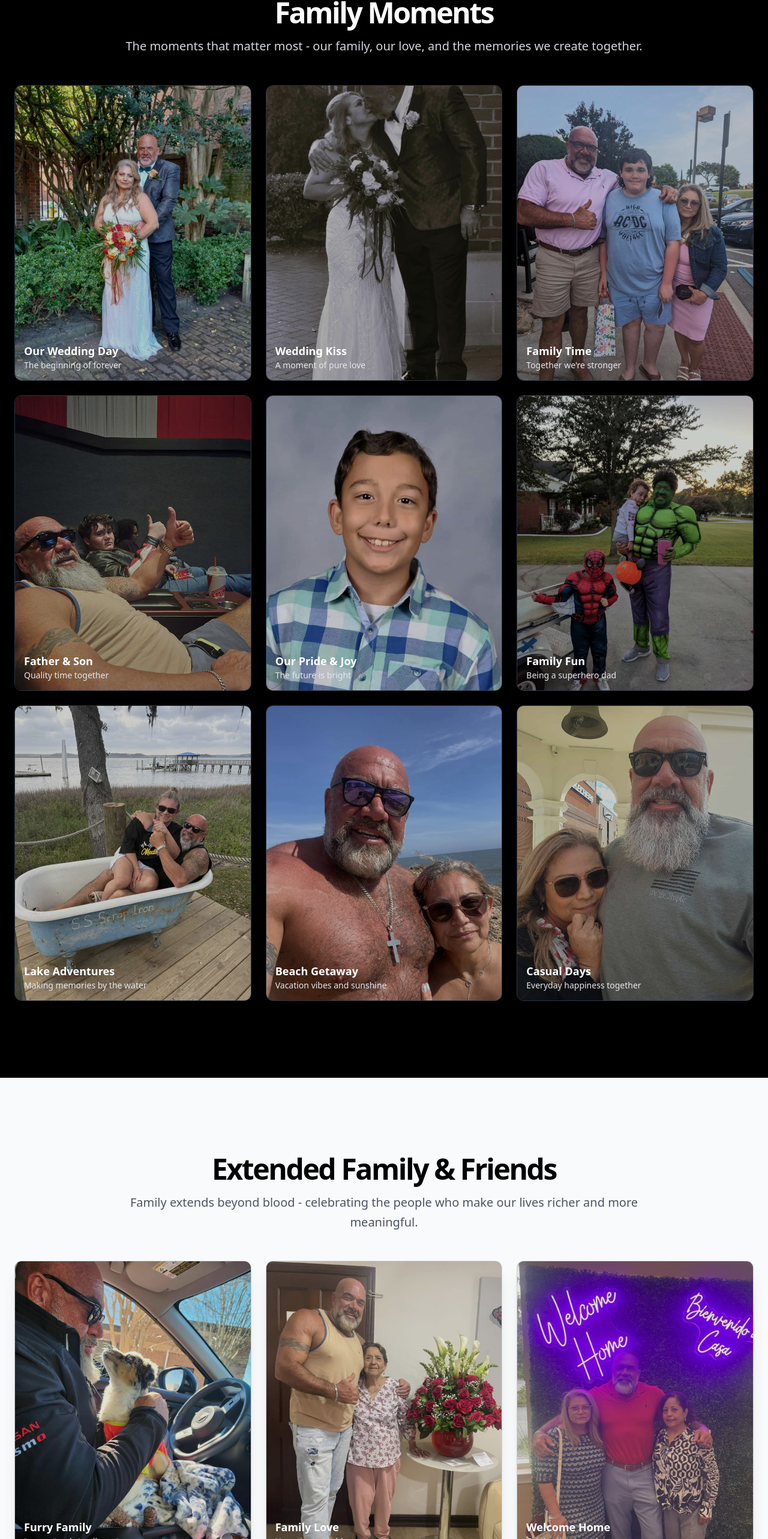
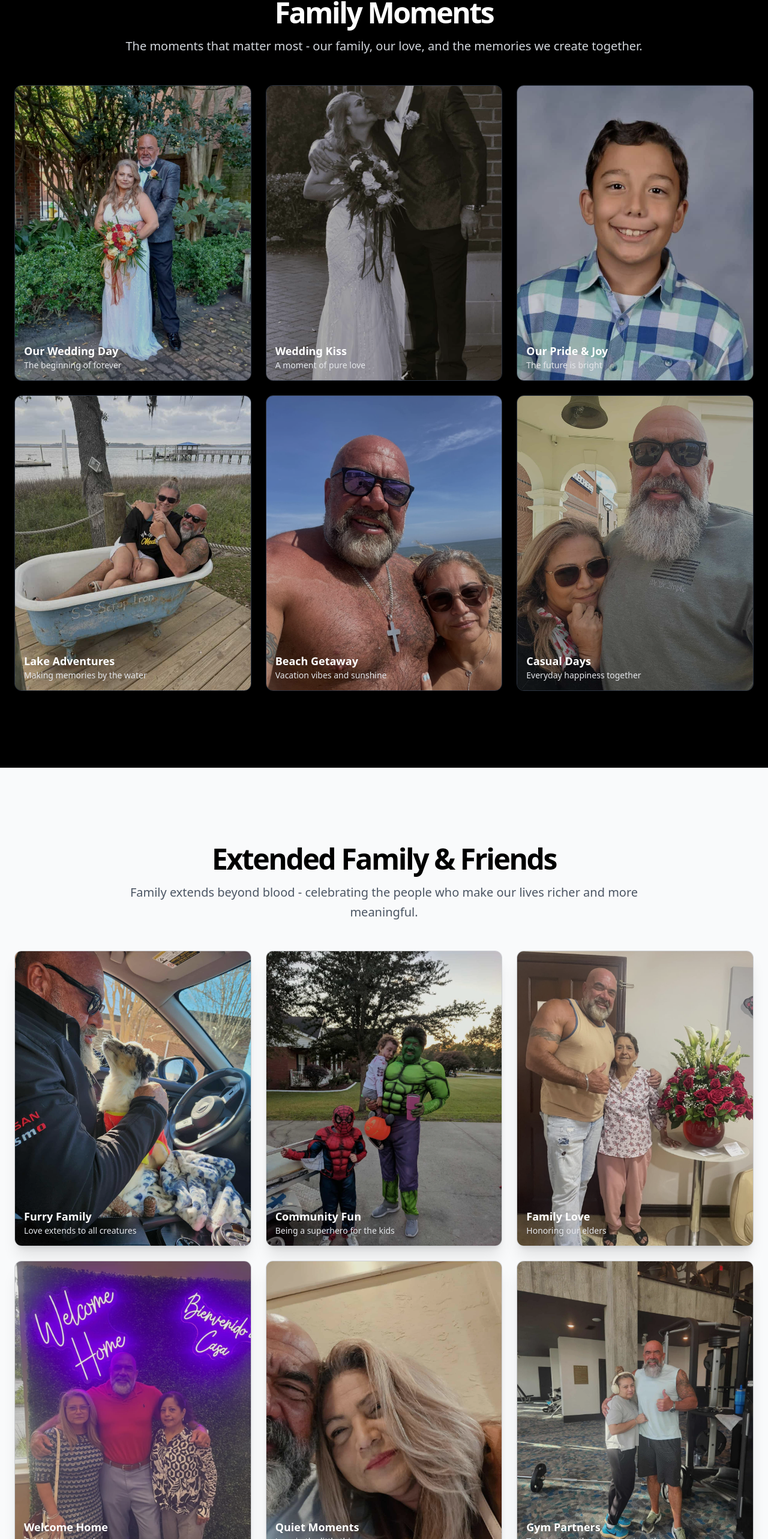
Before and after one commit to Block77778/Snacksandfactswebsite, a Next.js app: page /hammers-life in a window 1280 px wide. Shown: the part 1428-3994 px from the top of the page at 60% size. Built offline with nearby package versions, Linux system fonts and the light colour scheme.

Commit message:
Update page.tsx

```diff
--- a/app/hammers-life/page.tsx
+++ b/app/hammers-life/page.tsx
@@ -206,36 +206,6 @@ export default function HammersLifePage() {
 
               <div className="relative group">
                 <Image
-                  src="/images/family-three-outdoor.jpeg"
-                  width="400"
-                  height="300"
-                  alt="Family photo with Hammer, his wife, and their son outdoors"
-                  className="aspect-[4/5] overflow-hidden rounded-xl object-cover shadow-xl border border-gray-700 group-hover:scale-105 transition-transform duration-300"
-                />
-                <div className="absolute inset-0 bg-black/20 rounded-xl group-hover:bg-black/10 transition-colors duration-300"></div>
-                <div className="absolute bottom-4 left-4 text-white">
-                  <h3 className="font-bold text-lg">Family Time</h3>
-                  <p className="text-sm text-gray-200">Together we're stronger</p>
-                </div>
-              </div>
-
-              <div className="relative group">
-                <Image
-                  src="/images/hammer-son-restaurant.jpeg"
-                  width="400"
-                  height="300"
-                  alt="Hammer and his son enjoying a meal together at a restaurant"
-                  className="aspect-[4/5] overflow-hidden rounded-xl object-cover shadow-xl border border-gray-700 group-hover:scale-105 transition-transform duration-300"
-                />
-                <div className="absolute inset-0 bg-black/20 rounded-xl group-hover:bg-black/10 transition-colors duration-300"></div>
-                <div className="absolute bottom-4 left-4 text-white">
-                  <h3 className="font-bold text-lg">Father & Son</h3>
-                  <p className="text-sm text-gray-200">Quality time together</p>
-                </div>
-              </div>
-
-              <div className="relative group">
-                <Image
                   src="/images/family-son-portrait.jpeg"
                   width="400"
                   height="300"
@@ -246,21 +216,6 @@ export default function HammersLifePage() {
                 <div className="absolute bottom-4 left-4 text-white">
                   <h3 className="font-bold text-lg">Our Pride & Joy</h3>
                   <p className="text-sm text-gray-200">The future is bright</p>
-                </div>
-              </div>
-
-              <div className="relative group">
-                <Image
-                  src="/images/hammer-hulk-kids.jpeg"
-                  width="400"
-                  height="300"
-                  alt="Hammer dressed as the Hulk with children in superhero costumes during Halloween"
-                  className="aspect-[4/5] overflow-hidden rounded-xl object-cover shadow-xl border border-gray-700 group-hover:scale-105 transition-transform duration-300"
-                />
-                <div className="absolute inset-0 bg-black/20 rounded-xl group-hover:bg-black/10 transition-colors duration-300"></div>
-                <div className="absolute bottom-4 left-4 text-white">
-                  <h3 className="font-bold text-lg">Family Fun</h3>
-                  <p className="text-sm text-gray-200">Being a superhero dad</p>
                 </div>
               </div>
 
@@ -340,6 +295,21 @@ export default function HammersLifePage() {
 
               <div className="relative group">
                 <Image
+                  src="/images/hammer-hulk-kids.jpeg"
+                  width="400"
+                  height="300"
+                  alt="Hammer dressed as the Hulk with children in superhero costumes during Halloween"
+                  className="aspect-[4/5] overflow-hidden rounded-xl object-cover shadow-xl border border-gray-200 group-hover:scale-105 transition-transform duration-300"
+                />
+                <div className="absolute inset-0 bg-black/10 rounded-xl group-hover:bg-black/5 transition-colors duration-300"></div>
+                <div className="absolute bottom-4 left-4 text-white">
+                  <h3 className="font-bold text-lg">Community Fun</h3>
+                  <p className="text-sm text-gray-200">Being a superhero for the kids</p>
+                </div>
+              </div>
+
+              <div className="relative group">
+                <Image
                   src="/images/hammer-with-elderly-woman.jpeg"
                   width="400"
                   height="300"
@@ -410,6 +380,36 @@ export default function HammersLifePage() {
                 <div className="absolute bottom-4 left-4 text-white">
                   <h3 className="font-bold text-lg">Home Sweet Home</h3>
                   <p className="text-sm text-gray-200">Comfort and love at home</p>
+                </div>
+              </div>
+
+              <div className="relative group">
+                <Image
+                  src="/images/hammer-son-restaurant.jpeg"
+                  width="400"
+                  height="300"
+                  alt="Hammer with a young friend enjoying a meal together at a restaurant"
+                  className="aspect-[4/5] overflow-hidden rounded-xl object-cover shadow-xl border border-gray-200 group-hover:scale-105 transition-transform duration-300"
+                />
+                <div className="absolute inset-0 bg-black/10 rounded-xl group-hover:bg-black/5 transition-colors duration-300"></div>
+                <div className="absolute bottom-4 left-4 text-white">
+                  <h3 className="font-bold text-lg">Mentoring Youth</h3>
+                  <p className="text-sm text-gray-200">Sharing meals and wisdom</p>
+                </div>
+              </div>
+
+              <div className="relative group">
+                <Image
+                  src="/images/family-three-outdoor.jpeg"
+                  width="400"
+                  height="300"
+                  alt="Hammer and his wife with a young friend outdoors"
+                  className="aspect-[4/5] overflow-hidden rounded-xl object-cover shadow-xl border border-gray-200 group-hover:scale-105 transition-transform duration-300"
+                />
+                <div className="absolute inset-0 bg-black/10 rounded-xl group-hover:bg-black/5 transition-colors duration-300"></div>
+                <div className="absolute bottom-4 left-4 text-white">
+                  <h3 className="font-bold text-lg">Extended Family</h3>
+                  <p className="text-sm text-gray-200">Building lasting relationships</p>
                 </div>
               </div>
             </div>
```
